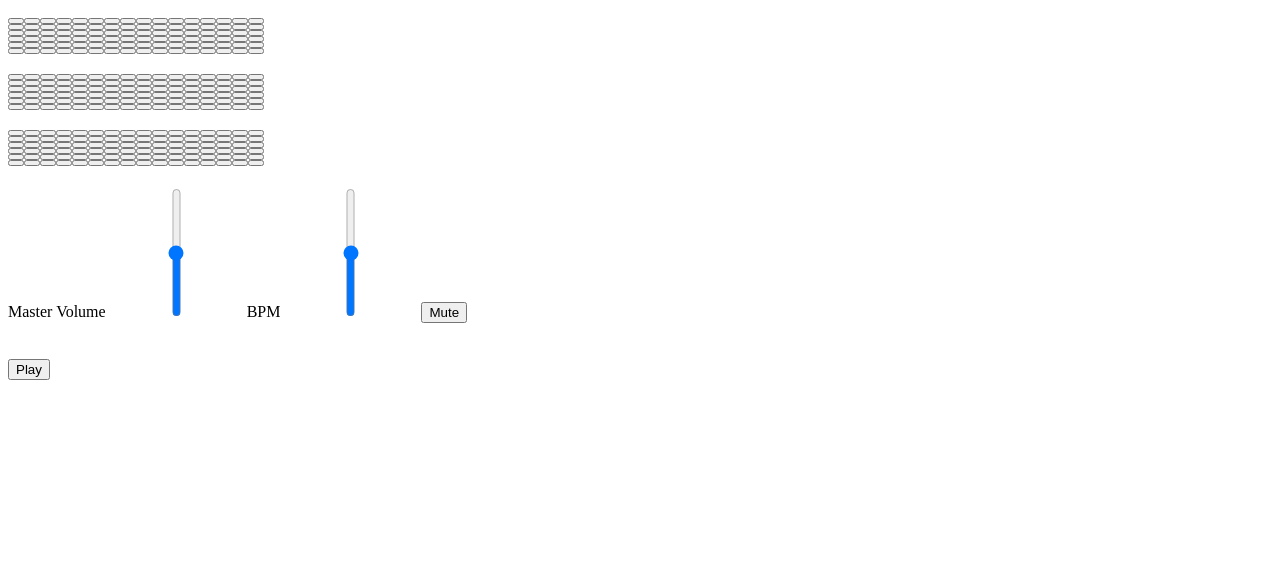
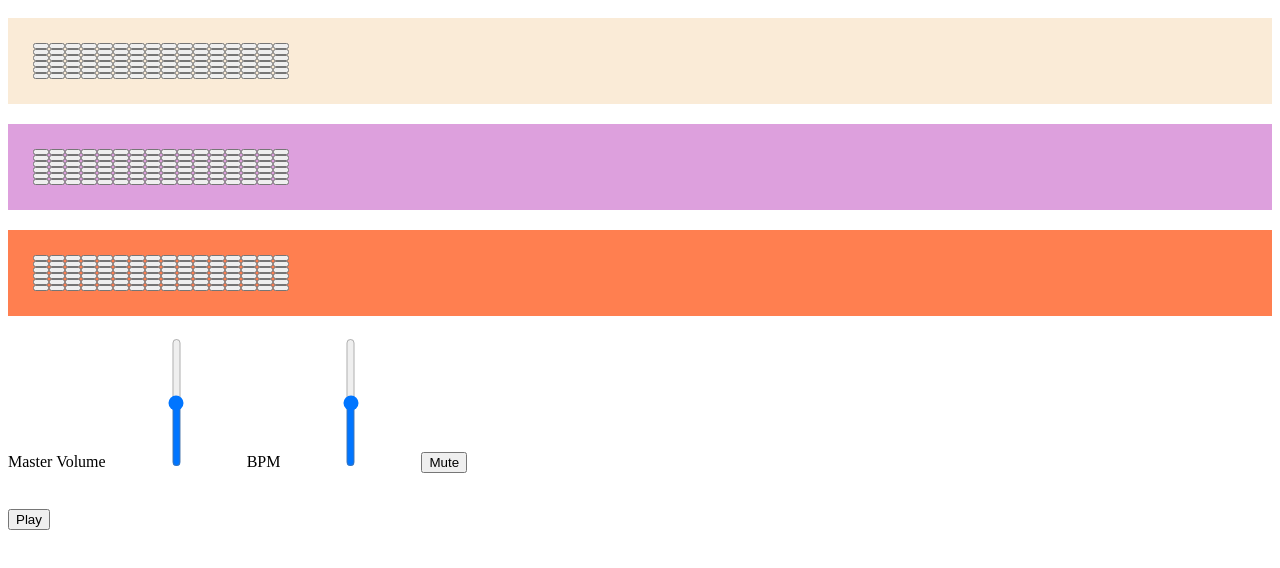
Before and after one commit to aaronj3/beat-sequencer, a website built with webpack: page index.html in a window 1280 px wide. Shown: the part 48-616 px from the top of the page. Built offline with nearby package versions, Linux system fonts and the light colour scheme; files whose address does not match are found by name.

Commit message:
Add initial styling

```diff
--- a/src/features/drums.js
+++ b/src/features/drums.js
@@ -21,9 +21,6 @@ export class Drums extends Sequencer {
         const clap = new Tone.Player('../audio/splice-drums/clap_click.wav').toDestination();
         const clap2 = new Tone.Player('../audio/splice-drums/clap2.wav').toDestination();
         const rimshot = new Tone.Player('../audio/splice-drums/rimshot.wav').toDestination();
-
-
-
 
 
         sounds.push(hihat);
--- a/src/index.js
+++ b/src/index.js
@@ -55,11 +55,11 @@ document.addEventListener("DOMContentLoaded", ()=> {
         //build function to stop or play the loop
         //handles the UI cosmetic change
         if (play_button.innerHTML === "Play") {
+            // beat = 0;
+            Tone.Transport.start();
             Tone.start();
-            Tone.Transport.start();
             playing = true;
             playLoop();
-            beat = 0;
             play_button.innerHTML = "Stop";
         } else {
             Tone.Transport.stop();
--- a/src/index.scss
+++ b/src/index.scss
@@ -8,12 +8,18 @@ input[type="range"] {
 
 #drum_rack {
     margin-bottom: 20px;
+    padding: 25px 25px 25px 25px;
+    background-color: antiquewhite;
 }
 
 #bass_rack {
     margin-bottom: 20px;
+    padding: 25px 25px 25px 25px;
+    background-color: plum;
 }
 
 #chord_rack {
     margin-bottom: 20px;
+    padding: 25px 25px 25px 25px;
+    background-color: coral;
 }
```
Also changed, not shown: dist/main.css.
